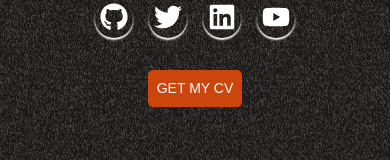
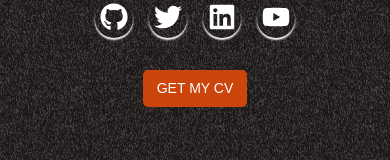
Before and after one commit to anshuman7negi/react-portfolio, a React (Create React App) app: page / in a window 390 px wide. Shown: the part 539-699 px from the top of the page. Built offline with nearby package versions, Linux system fonts and the light colour scheme; a web font is replaced by a local one.

Commit message:
added hamburger

```diff
--- a/src/components/styles/FirstSection.css
+++ b/src/components/styles/FirstSection.css
@@ -49,7 +49,7 @@
     font-weight: 500;
     font-size: 0.875rem;
     line-height: 1.38;
-    padding: 0.55rem;
+    padding: 0.55rem 0.86rem;
     border: none;
     border-radius: 5px;
 }
```
